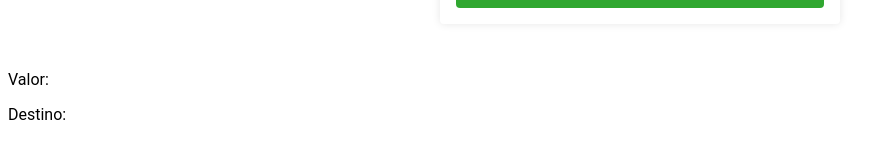
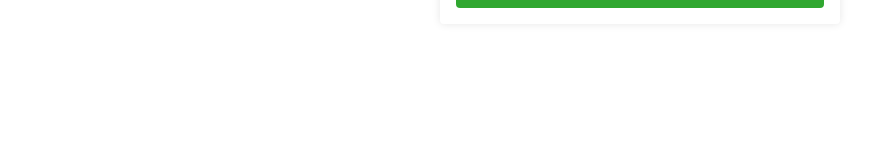
Before and after one commit to ynsprojetos/formacaoAngularAlura, an Angular app: page / in a window 1280 px wide. Shown: the part 285-444 px from the top of the page, without its empty margins (0-878 px from the left). Built offline with nearby package versions, Linux system fonts and the light colour scheme.

Commit message:
Exibindo lista com ngfor

```diff
--- a/src/app/app.component.html
+++ b/src/app/app.component.html
@@ -1,4 +1,3 @@
 <app-nova-transferencia (aoTransferir)="transferir($event)"> </app-nova-transferencia>
 
-<p>Valor:{{transferencia?.valor}}</p>
-<p>Destino:{{transferencia?.destino}}</p>
+<app-extrato [transferencias]="transferencias"></app-extrato>
--- a/src/app/app.component.ts
+++ b/src/app/app.component.ts
@@ -7,12 +7,13 @@ import { Component } from '@angular/core';
 })
 export class AppComponent {
   title = 'bytebank';
-  transferencia: any;
+  transferencias: any[] = [];
   destino: number = 0;
   valor: number = 0;
 
   transferir($event: any){
     console.log($event)
-    this.transferencia = $event;
+    const transferencia = {...$event, data: new Date()}
+    this.transferencias.push(transferencia);
   }
 }
--- a/src/app/app.module.ts
+++ b/src/app/app.module.ts
@@ -4,10 +4,11 @@ import { BrowserModule } from '@angular/platform-browser';
 
 import { AppComponent } from './app.component';
 import { NovaTransferenciaComponent } from './nova.transferencia/nova-transferencia.component';
+import { ExtratoComponent } from './extrato/extrato.component';
 
 @NgModule({
   declarations: [
-    AppComponent, NovaTransferenciaComponent
+    AppComponent, NovaTransferenciaComponent, ExtratoComponent
   ],
   imports: [
     BrowserModule,
--- /dev/null
+++ b/src/app/extrato/extrato.component.html
@@ -0,0 +1,5 @@
+<div *ngFor="let item of transferencias">
+  <p>Valor:{{item?.valor}}</p>
+  <p>Destino:{{item?.destino}}</p>
+  <p>Data:{{item?.data}}</p>
+</div>
--- /dev/null
+++ b/src/app/extrato/extrato.component.ts
@@ -0,0 +1,17 @@
+import { Component, Input, OnInit } from '@angular/core';
+
+@Component({
+  selector: 'app-extrato',
+  templateUrl: './extrato.component.html',
+  styleUrls: ['./extrato.component.scss']
+})
+export class ExtratoComponent implements OnInit {
+
+@Input() transferencias: any[] = [];
+
+  constructor() { }
+
+  ngOnInit(): void {
+  }
+
+}
```
Also changed, not shown: src/app/extrato/extrato.component.scss (added), 1 other file (tests, documents, lock files or other folders).
